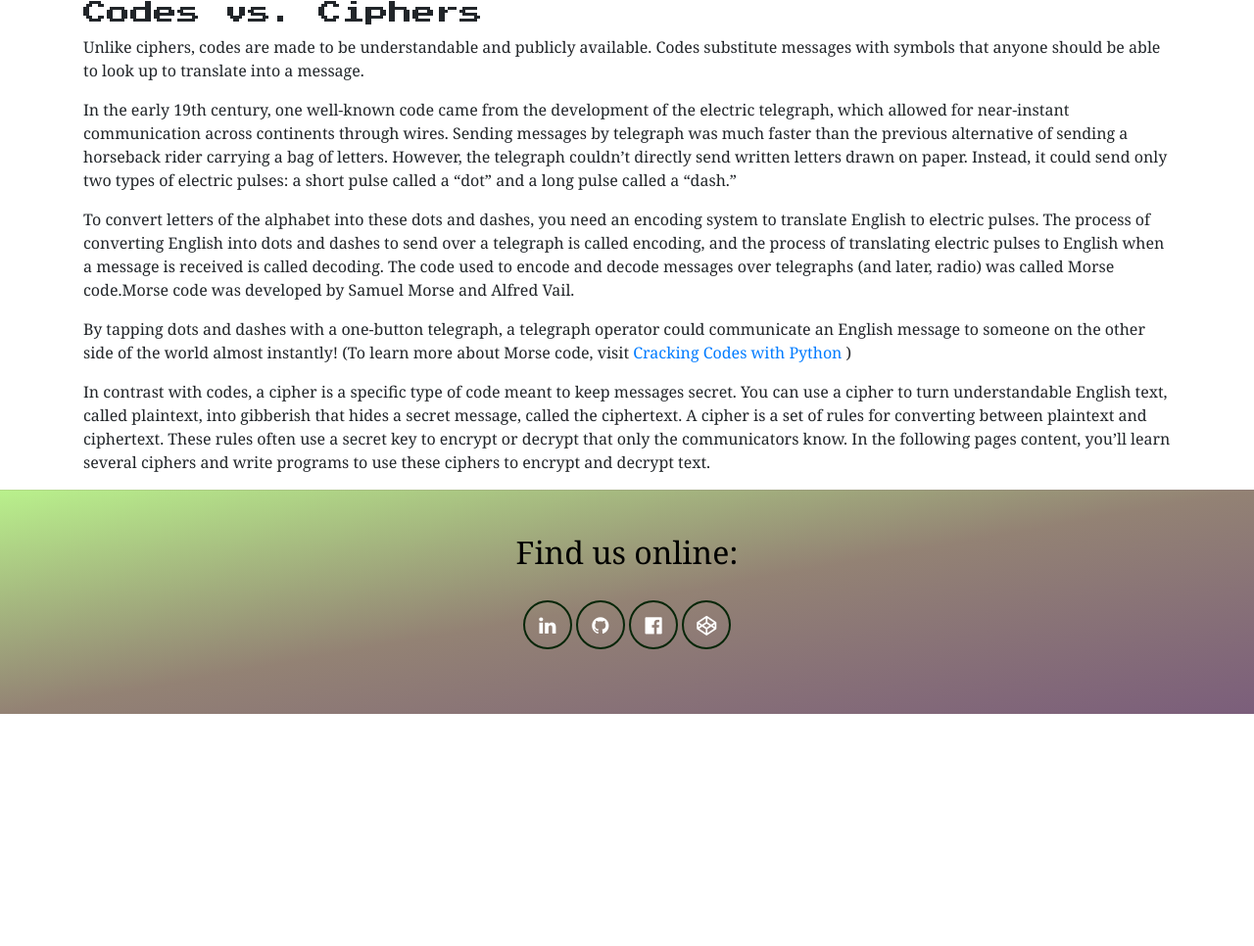
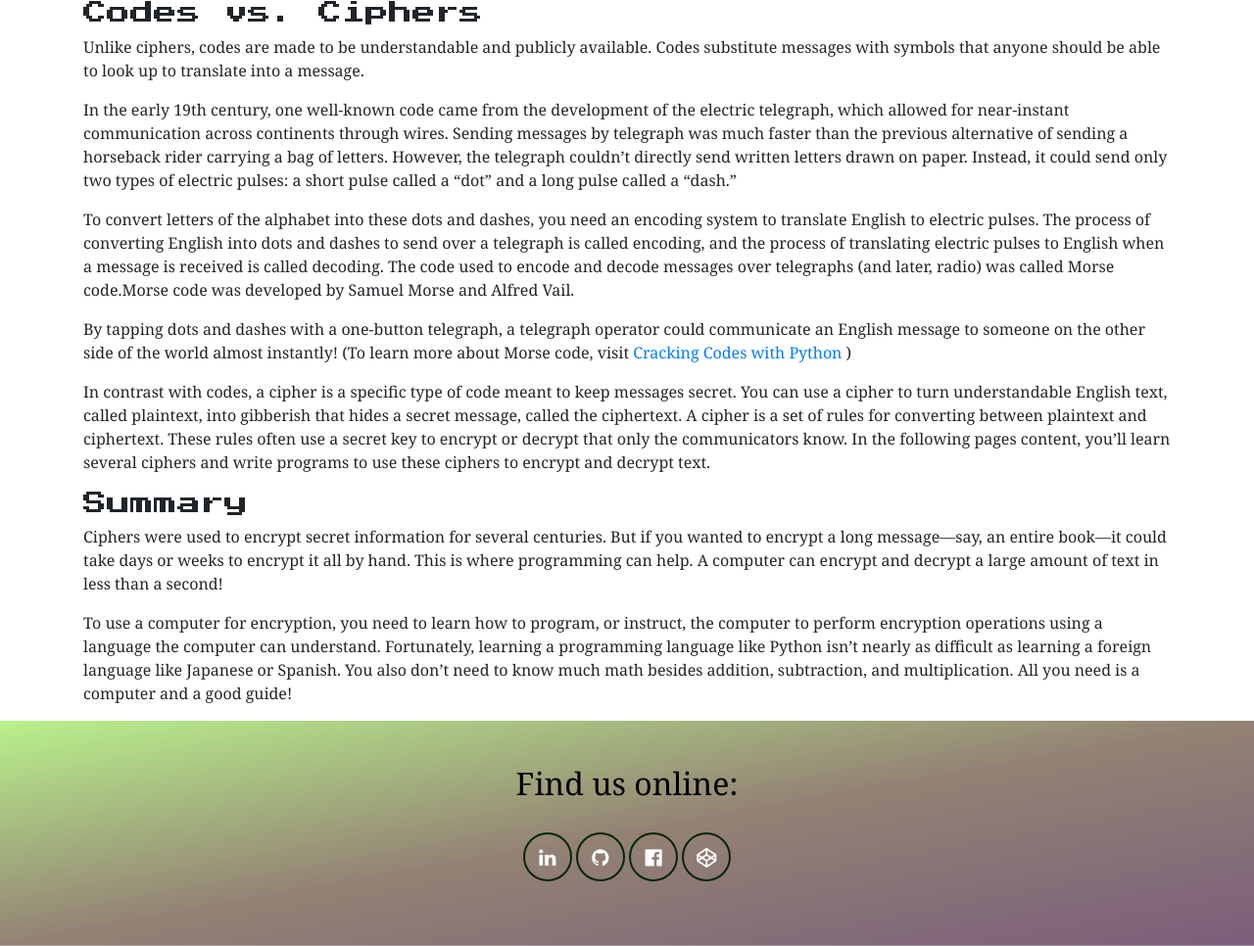
Before and after one commit to Code-Institute-Submissions/Python-Ciphers-App-MS3, a Flask app: template templates/intro-to-cryptography.html in a window 1280 px wide. Shown: the part 334-1300 px from the top of the page at 98% size. Before the commit the page ends 1063 px from the top, so only its background shows below. Run offline with Flask 2, Linux system fonts and the light colour scheme; the template is opened without the code that fills it, so the values that code supplies are empty; some libraries are stand-ins or nearby versions.

Commit message:
added summary chapter to intro-to-cryptography.html

```diff
--- a/templates/intro-to-cryptography.html
+++ b/templates/intro-to-cryptography.html
@@ -57,4 +57,22 @@
     </div>
 </section>
 
+<section class="green-section">
+    <div class="container">
+        <div class="row">
+            <div class="col-12 heading-margin">
+                <h4>Summary</h4>
+            </div>
+        </div>
+        <div class="row">
+            <div class="col-12">
+                <div class="yellow-background-box">
+                    <p>Ciphers were used to encrypt secret information for several centuries. But if you wanted to encrypt a long message—say, an entire book—it could take days or weeks to encrypt it all by hand. This is where programming can help. A computer can encrypt and decrypt a large amount of text in less than a second!</p>
+                    <p>To use a computer for encryption, you need to learn how to program, or instruct, the computer to perform encryption operations using a language the computer can understand. Fortunately, learning a programming language like Python isn’t nearly as difficult as learning a foreign language like Japanese or Spanish. You also don’t need to know much math besides addition, subtraction, and multiplication. All you need is a computer and a good guide!</p>
+                </div>
+            </div>
+        </div>
+    </div>
+</section>
+
 {% endblock %}
```
